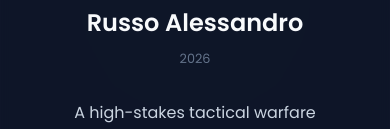
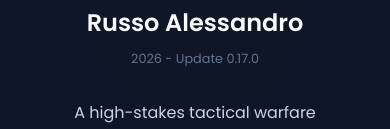
Before and after one commit to Lordtzeentch38/Neo-Tactics_Updates, a plain HTML site: page index.html in a window 390 px wide. Both pictures are taken after a click on the button "INFO". Shown: the part 422-551 px from the top of the page. Drawn offline with nearby package versions, Linux system fonts and the light colour scheme; no server answers.

Commit message:
Release v0.17.0 - Cit. (Sun Tzu) "Rapido come il vento, immobile come la montagna."

```diff
--- a/index.html
+++ b/index.html
@@ -54,7 +54,7 @@
                 <div class="credits-section">
                     <h2>Created & Designed By</h2>
                     <h3 class="creator-name">Russo Alessandro</h3>
-                    <p class="year">2026</p>
+                    <p class="year">2026 - Update 0.17.0</p>
                 </div>
 
                 <div class="game-desc">
```
Also changed, not shown: manifest.json, 1 other file.
